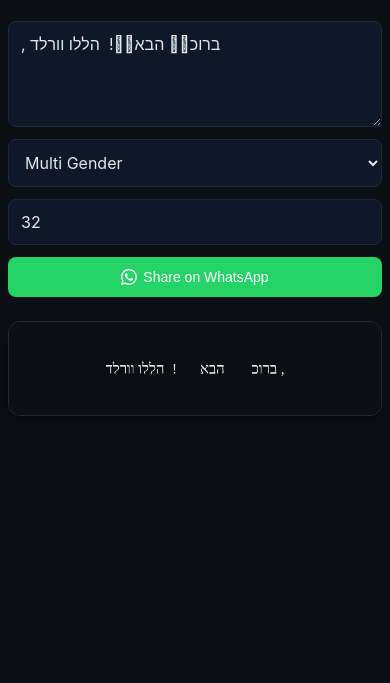
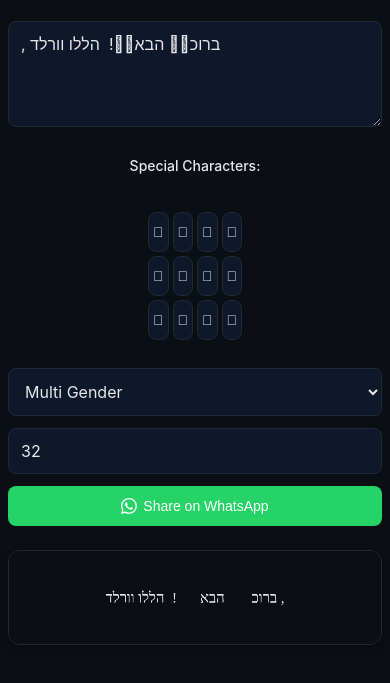
Before and after one commit to komapc/noamba, a website: page src/index.html in a window 390 px wide. Both pictures are taken after a click on the button "Toggle theme". Shown: the part 57-740 px from the top of the page. Drawn offline with Linux system fonts and the light colour scheme; a web font is replaced by a local one.

Commit message:
feat: set MultiGender as default font, add special character keyboard with 12 unique symbols; mobile-responsive design

```diff
--- a/src/index.html
+++ b/src/index.html
@@ -16,6 +16,23 @@
 
         <div class="controls">
             <textarea id="textInput" class="text-input" placeholder="Enter text" rows="4"></textarea>
+
+            <div class="keyboard-label">Special Characters:</div>
+            <div class="char-keyboard">
+                <button class="char-button" data-char="׭">׭</button>
+                <button class="char-button" data-char="׬">׬</button>
+                <button class="char-button" data-char="׌">׌</button>
+                <button class="char-button" data-char="׎">׎</button>
+                <button class="char-button" data-char="׫">׫</button>
+                <button class="char-button" data-char="׊">׊</button>
+                <button class="char-button" data-char="׏">׏</button>
+                <button class="char-button" data-char="׋">׋</button>
+                <button class="char-button" data-char="׉">׉</button>
+                <button class="char-button" data-char="׮">׮</button>
+                <button class="char-button" data-char="׍">׍</button>
+                <button class="char-button" data-char="׈">׈</button>
+            </div>
+
             <div class="controls-row">
                 <select id="fontSelect" class="font-select">
                     <option value="AlefMultiGenderHebrew">Multi Gender</option>
--- a/src/script.js
+++ b/src/script.js
@@ -124,6 +124,33 @@ const ShareManager = {
     }
 };
 
+// Character keyboard module
+const CharKeyboard = {
+    init() {
+        const buttons = document.querySelectorAll('.char-button');
+        buttons.forEach(button => {
+            button.addEventListener('click', () => {
+                const char = button.getAttribute('data-char');
+                const textInput = document.getElementById('textInput');
+                const cursorPos = textInput.selectionStart;
+                const text = textInput.value;
+
+                // Insert character at cursor position
+                const newText = text.slice(0, cursorPos) + char + text.slice(cursorPos);
+                textInput.value = newText;
+
+                // Set cursor position after inserted character
+                const newCursorPos = cursorPos + char.length;
+                textInput.setSelectionRange(newCursorPos, newCursorPos);
+                textInput.focus();
+
+                // Trigger canvas update
+                CanvasRenderer.generate();
+            });
+        });
+    }
+};
+
 // Initialize app
 document.addEventListener('DOMContentLoaded', function() {
     ThemeManager.init();
@@ -136,4 +163,7 @@ document.addEventListener('DOMContentLoaded', function() {
     document.getElementById('sizeInput').addEventListener('input', () => CanvasRenderer.generate());
     document.getElementById('themeToggle').addEventListener('click', () => ThemeManager.toggle());
     document.getElementById('shareWhatsApp').addEventListener('click', () => ShareManager.share());
+
+    // Initialize character keyboard
+    CharKeyboard.init();
 });
--- a/src/styles.css
+++ b/src/styles.css
@@ -13,7 +13,7 @@
 * { box-sizing: border-box; }
 
 body {
-    font-family: -apple-system, BlinkMacSystemFont, 'Segoe UI', Roboto, Arial, sans-serif;
+    font-family: "AlefMultiGenderHebrew", -apple-system, BlinkMacSystemFont, 'Segoe UI', Roboto, Arial, sans-serif;
     margin: 0;
     padding: 0;
     background: var(--bg-light);
@@ -176,6 +176,90 @@ body.dark canvas {
 @font-face {
     font-family: "AlefMultiGenderHebrew";
     src: url("fonts/AlefMultiGndr-Regular.woff");
+    font-display: swap;
+}
+
+/* Special character keyboard */
+.char-keyboard {
+    display: grid;
+    grid-template-columns: repeat(auto-fit, minmax(40px, 1fr));
+    gap: 8px;
+    margin: 16px 0;
+    max-width: 600px;
+    margin-left: auto;
+    margin-right: auto;
+}
+
+.char-button {
+    background: var(--control-bg-light);
+    border: 1px solid var(--border-light);
+    color: var(--text-light);
+    padding: 12px 8px;
+    border-radius: 8px;
+    cursor: pointer;
+    font-size: 18px;
+    font-family: "AlefMultiGenderHebrew", sans-serif;
+    transition: all 0.2s ease;
+    min-height: 48px;
+    display: flex;
+    align-items: center;
+    justify-content: center;
+}
+
+body.dark .char-button {
+    background: var(--control-bg-dark);
+    border-color: var(--border-dark);
+    color: var(--text-dark);
+}
+
+.char-button:hover {
+    background: rgba(0,0,0,0.05);
+    transform: translateY(-1px);
+}
+
+body.dark .char-button:hover {
+    background: rgba(255,255,255,0.05);
+}
+
+.char-button:active {
+    transform: translateY(0);
+}
+
+.keyboard-label {
+    font-size: 14px;
+    font-weight: 500;
+    margin: 16px 0 8px 0;
+    color: var(--text-light);
+}
+
+body.dark .keyboard-label {
+    color: var(--text-dark);
+}
+
+@media (max-width: 768px) {
+    .char-keyboard {
+        grid-template-columns: repeat(6, 1fr);
+        gap: 6px;
+    }
+
+    .char-button {
+        padding: 10px 6px;
+        font-size: 16px;
+        min-height: 44px;
+    }
+}
+
+@media (max-width: 480px) {
+    .char-keyboard {
+        grid-template-columns: repeat(4, 1fr);
+        gap: 4px;
+    }
+
+    .char-button {
+        padding: 8px 4px;
+        font-size: 14px;
+        min-height: 40px;
+    }
 }
 
 @media (max-width: 768px) {
```
